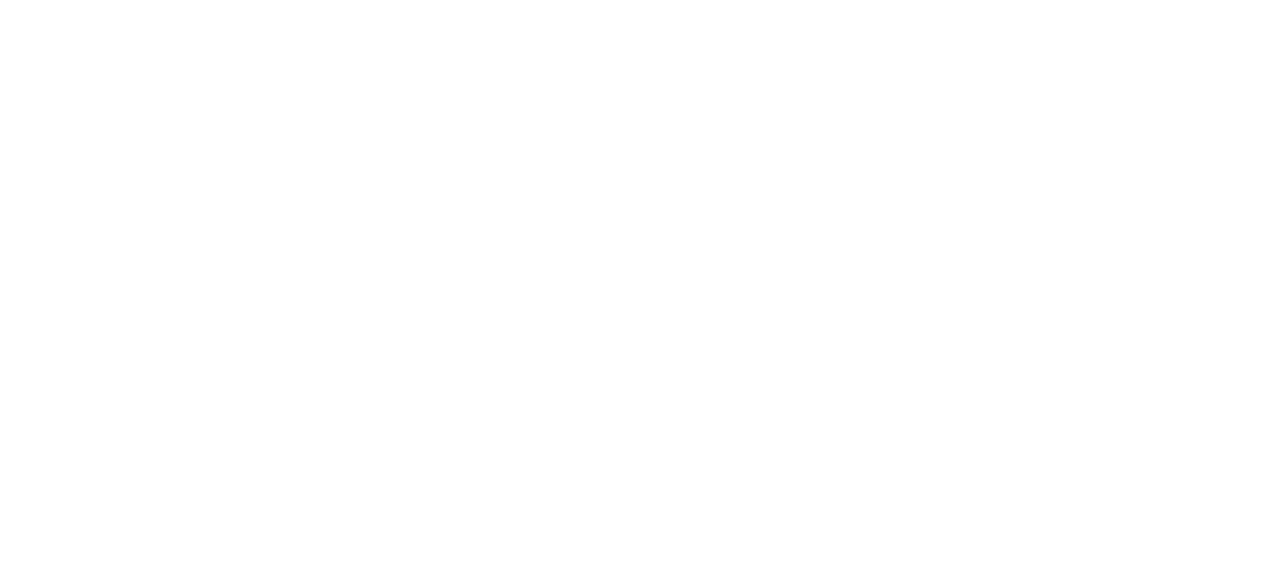
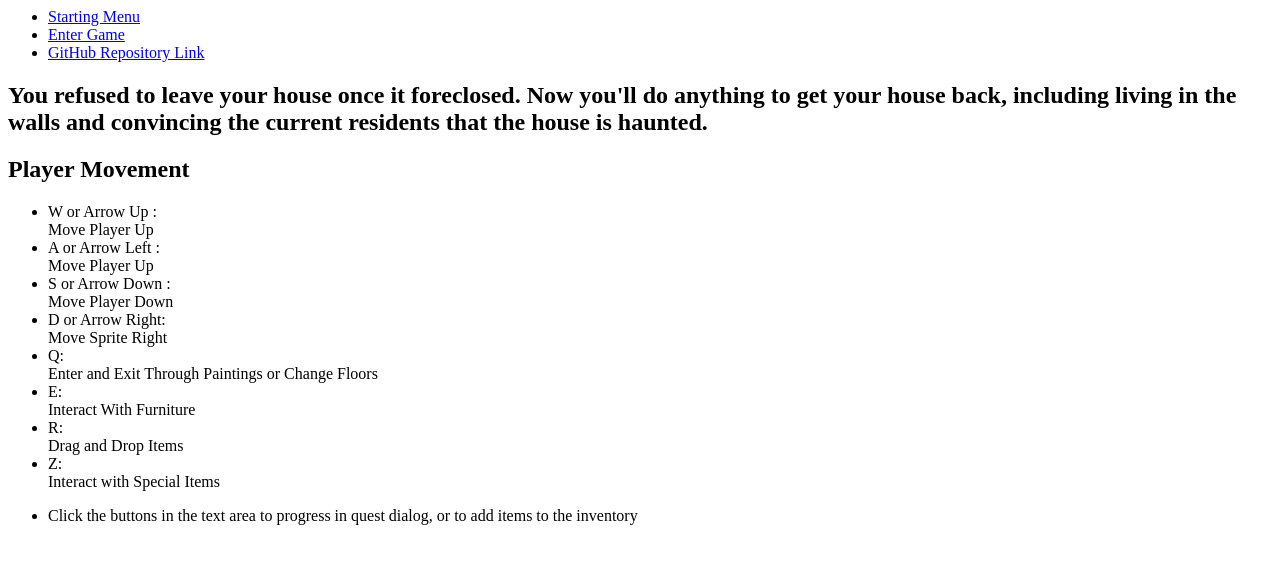
Before and after one commit to akullyot/BrowserGame-ItsMyHouse, a plain HTML site: page welcomePage.html in a window 1280 px wide. Drawn offline with Linux system fonts and the light colour scheme.

Commit message:
some basic commenting on class structures and starting the welcome page. Note: theres a bug in player NPC collision where if the player changes level with NPC nearby detection breaks. Maybe a counter issue?

```diff
--- a/loadInImages.js
+++ b/loadInImages.js
@@ -1,5 +1,5 @@
 //Purpose: load in every image used by the player canvas
-//         And Create the playerAreaCanvas requestAnimationFrame infinite looper
+//         and Create the playerAreaCanvas requestAnimationFrame infinite looper
 
 
 //Used in creating the canvases
--- a/welcomePage.html
+++ b/welcomePage.html
@@ -2,15 +2,70 @@
 <head>
     <meta charset="UTF-8">
     <meta name="viewport" content="width=device-width, initial-scale=1.0">
-    <title>Welcome: It was my House First</title>
+    <title>Welcome: It's My House</title>
 </head>
 <body>
-    <nav></nav>
+    <nav>
+        <ul>
+            <li> <a href = "welcomePage.html"> Starting Menu </a> </li>
+            <li> <a href = "gameindex.html"> Enter Game </a> </li>
+            <li> <a href = "https://github.com/akullyot/BrowserGame-ItsMyHouse/blob/main/README.md"> GitHub Repository Link </a></li>
+        </ul>
+    </nav>
     <main>
+        <section id="gamePremise">
+            <h2> You refused to leave your house once it foreclosed. Now you'll do anything to get your house back, including living in the walls and convincing the current residents that the house is haunted. </h2>
 
+
+
+        </section>
+        <section id = "gameInstructions">
+            <h2> Player Movement </h2>
+            <ul>
+                <li>
+                    <div> W or Arrow Up : </div>
+                    <div> Move Player Up </div>
+                </li>
+                <li>
+                    <div> A or Arrow Left : </div>
+                    <div> Move Player Up </div>
+                </li>
+                <li>
+                    <div> S or Arrow Down : </div>
+                    <div> Move Player Down </div>
+                </li>
+                <li>
+                    <div> D or Arrow Right: </div>
+                    <div> Move Sprite Right </div>
+                </li>
+                <li>
+                    <div> Q: </div>
+                    <div> Enter and Exit Through Paintings or Change Floors </div>
+                </li>
+                <li>
+                    <div> E: </div>
+                    <div> Interact With Furniture </div>
+                </li>
+                <li>
+                    <div> R: </div>
+                    <div> Drag and Drop Items </div>
+                </li>
+                <li>
+                    <div> Z: </div>
+                    <div> Interact with Special Items </div>
+                </li>
+            </ul>
+            <ul>
+
+                <li> Click the buttons in the text area to progress in quest dialog, or to add items to the inventory </li>
+
+            </ul>
+        </section>
     </main>
     <footer>
         <section id = "attributions">
+            <section id = "audio">
+            </section>
         </section>
     </footer>
 </body>
```
Also changed, not shown: gameindex.js (+19 -18 lines).
